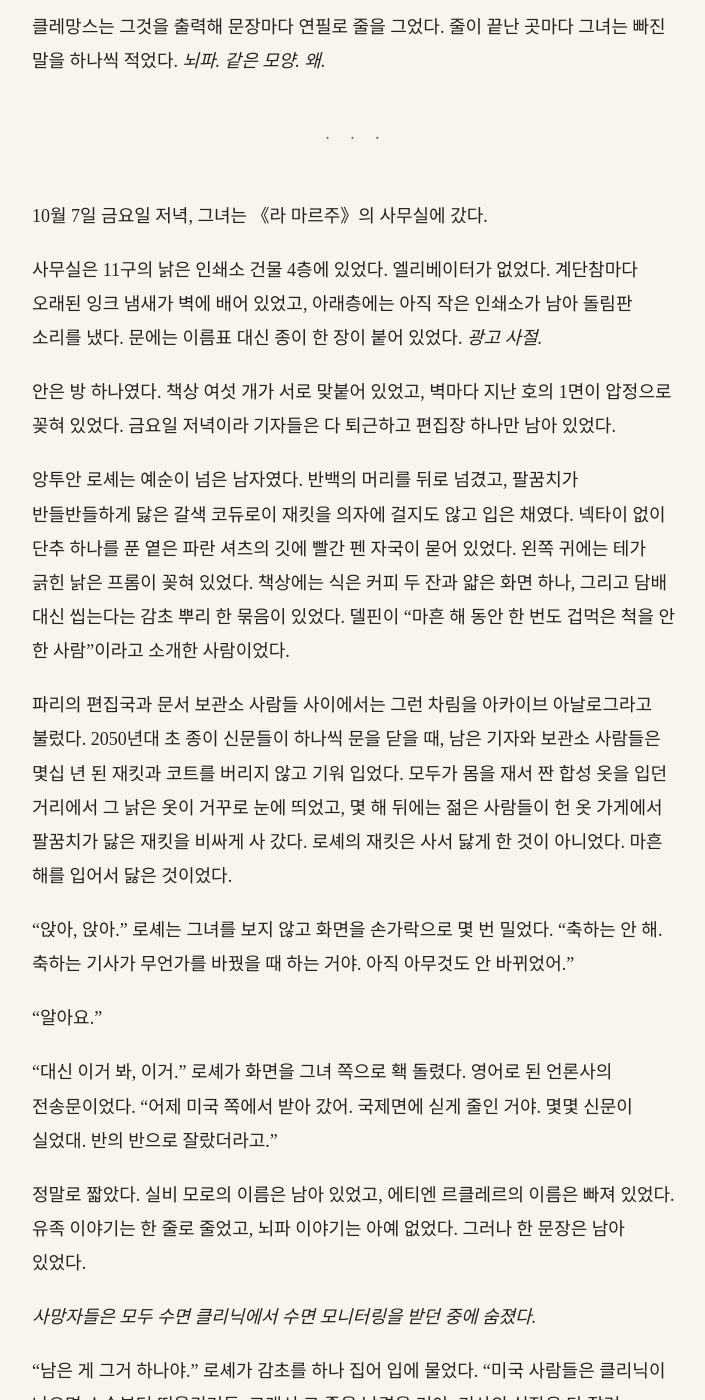
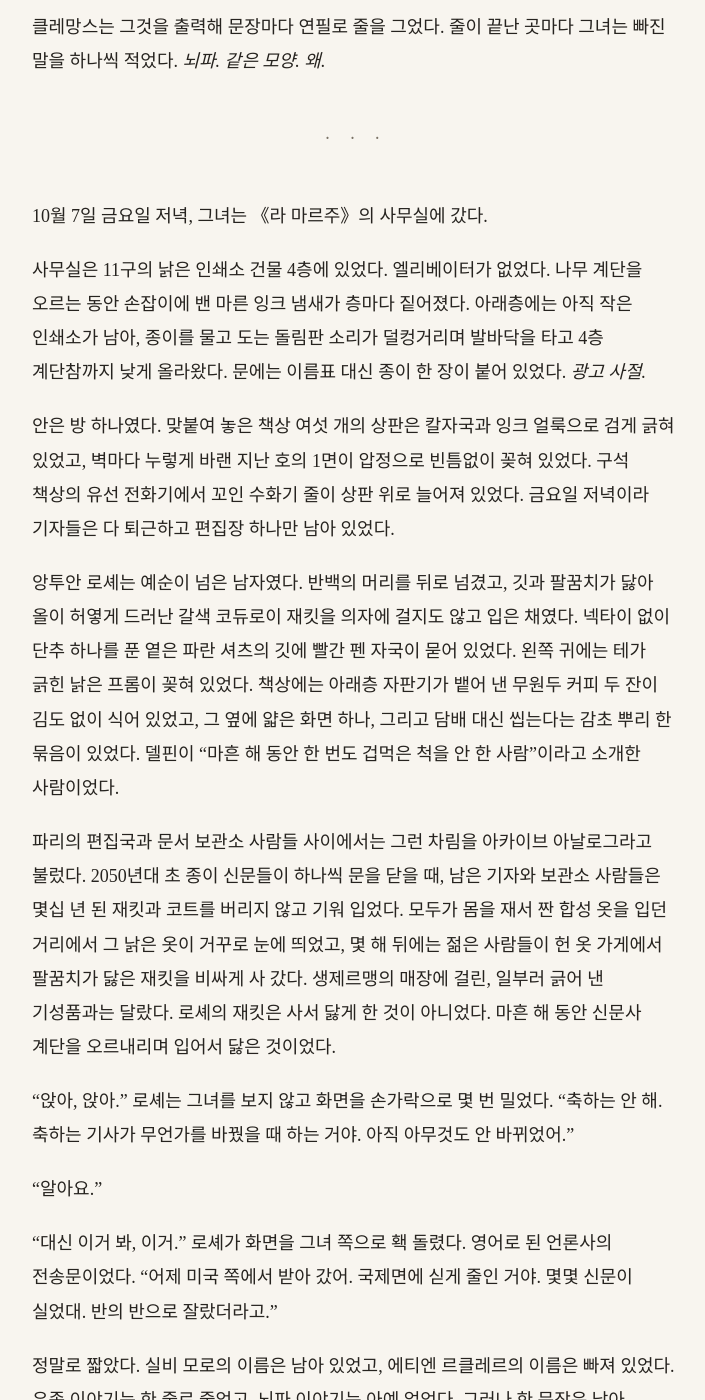
Before and after one commit to kangkkang/writer_s1_public, a Jekyll site: the page built from vol1/019.md, in a window 1280 px wide and 1400 px high, scrolled down 2950 px. Shown: the whole window, without its empty margins (284-989 px from the left). Built offline with Jekyll 4.4.1, drawn with Linux system fonts in a browser that asks for light colours; our own code applies the rules of GitHub Pages for plain Markdown files; some of the changed text lies outside the part shown.

Commit message:
Update from https://github.com/kangkkang/writer_s1/commit/68a9dcfd2815d2045716f0f61ae0a8d195433388

```diff
--- a/vol1/019.md
+++ b/vol1/019.md
@@ -66,13 +66,13 @@
 
 10월 7일 금요일 저녁, 그녀는 《라 마르주》의 사무실에 갔다.
 
-사무실은 11구의 낡은 인쇄소 건물 4층에 있었다. 엘리베이터가 없었다. 계단참마다 오래된 잉크 냄새가 벽에 배어 있었고, 아래층에는 아직 작은 인쇄소가 남아 돌림판 소리를 냈다. 문에는 이름표 대신 종이 한 장이 붙어 있었다. *광고 사절.*
+사무실은 11구의 낡은 인쇄소 건물 4층에 있었다. 엘리베이터가 없었다. 나무 계단을 오르는 동안 손잡이에 밴 마른 잉크 냄새가 층마다 짙어졌다. 아래층에는 아직 작은 인쇄소가 남아, 종이를 물고 도는 돌림판 소리가 덜컹거리며 발바닥을 타고 4층 계단참까지 낮게 올라왔다. 문에는 이름표 대신 종이 한 장이 붙어 있었다. *광고 사절.*
 
-안은 방 하나였다. 책상 여섯 개가 서로 맞붙어 있었고, 벽마다 지난 호의 1면이 압정으로 꽂혀 있었다. 금요일 저녁이라 기자들은 다 퇴근하고 편집장 하나만 남아 있었다.
+안은 방 하나였다. 맞붙여 놓은 책상 여섯 개의 상판은 칼자국과 잉크 얼룩으로 검게 긁혀 있었고, 벽마다 누렇게 바랜 지난 호의 1면이 압정으로 빈틈없이 꽂혀 있었다. 구석 책상의 유선 전화기에서 꼬인 수화기 줄이 상판 위로 늘어져 있었다. 금요일 저녁이라 기자들은 다 퇴근하고 편집장 하나만 남아 있었다.
 
-앙투안 로셰는 예순이 넘은 남자였다. 반백의 머리를 뒤로 넘겼고, 팔꿈치가 반들반들하게 닳은 갈색 코듀로이 재킷을 의자에 걸지도 않고 입은 채였다. 넥타이 없이 단추 하나를 푼 옅은 파란 셔츠의 깃에 빨간 펜 자국이 묻어 있었다. 왼쪽 귀에는 테가 긁힌 낡은 프롬이 꽂혀 있었다. 책상에는 식은 커피 두 잔과 얇은 화면 하나, 그리고 담배 대신 씹는다는 감초 뿌리 한 묶음이 있었다. 델핀이 "마흔 해 동안 한 번도 겁먹은 척을 안 한 사람"이라고 소개한 사람이었다.
+앙투안 로셰는 예순이 넘은 남자였다. 반백의 머리를 뒤로 넘겼고, 깃과 팔꿈치가 닳아 올이 허옇게 드러난 갈색 코듀로이 재킷을 의자에 걸지도 않고 입은 채였다. 넥타이 없이 단추 하나를 푼 옅은 파란 셔츠의 깃에 빨간 펜 자국이 묻어 있었다. 왼쪽 귀에는 테가 긁힌 낡은 프롬이 꽂혀 있었다. 책상에는 아래층 자판기가 뱉어 낸 무원두 커피 두 잔이 김도 없이 식어 있었고, 그 옆에 얇은 화면 하나, 그리고 담배 대신 씹는다는 감초 뿌리 한 묶음이 있었다. 델핀이 "마흔 해 동안 한 번도 겁먹은 척을 안 한 사람"이라고 소개한 사람이었다.
 
-파리의 편집국과 문서 보관소 사람들 사이에서는 그런 차림을 아카이브 아날로그라고 불렀다. 2050년대 초 종이 신문들이 하나씩 문을 닫을 때, 남은 기자와 보관소 사람들은 몇십 년 된 재킷과 코트를 버리지 않고 기워 입었다. 모두가 몸을 재서 짠 합성 옷을 입던 거리에서 그 낡은 옷이 거꾸로 눈에 띄었고, 몇 해 뒤에는 젊은 사람들이 헌 옷 가게에서 팔꿈치가 닳은 재킷을 비싸게 사 갔다. 로셰의 재킷은 사서 닳게 한 것이 아니었다. 마흔 해를 입어서 닳은 것이었다.
+파리의 편집국과 문서 보관소 사람들 사이에서는 그런 차림을 아카이브 아날로그라고 불렀다. 2050년대 초 종이 신문들이 하나씩 문을 닫을 때, 남은 기자와 보관소 사람들은 몇십 년 된 재킷과 코트를 버리지 않고 기워 입었다. 모두가 몸을 재서 짠 합성 옷을 입던 거리에서 그 낡은 옷이 거꾸로 눈에 띄었고, 몇 해 뒤에는 젊은 사람들이 헌 옷 가게에서 팔꿈치가 닳은 재킷을 비싸게 사 갔다. 생제르맹의 매장에 걸린, 일부러 긁어 낸 기성품과는 달랐다. 로셰의 재킷은 사서 닳게 한 것이 아니었다. 마흔 해 동안 신문사 계단을 오르내리며 입어서 닳은 것이었다.
 
 "앉아, 앉아." 로셰는 그녀를 보지 않고 화면을 손가락으로 몇 번 밀었다. "축하는 안 해. 축하는 기사가 무언가를 바꿨을 때 하는 거야. 아직 아무것도 안 바뀌었어."
 
@@ -218,11 +218,11 @@
 
 표를 꺼내 두 장으로 나눴다. 스물두 줄의 이름과 도시와 날짜가 있는 앞장, 그리고 초가 적힌 맨 오른쪽 칸. 그녀는 자를 대고 그 칸을 세로로 잘라 냈다. 둘 다 있어야 뜻이 되었고, 하나만으로는 아무것도 아니었다. 이름 없는 초는 숫자일 뿐이었고, 초 없는 이름은 신문에 이미 실린 것이었다.
 
-앞장은 작업실 서류함의 맨 뒤, 4년 전 보험사 취재 폴더 안에 끼워 넣었다. 초의 띠는 5층 집으로 가져가 부엌 서랍의 녹음기 옆에 두었다. 그러다 다시 꺼냈다. 집 주소를 아는 사람이 있었다. 그녀는 띠를 반으로 접어, 낡은 요리책의 표지 안쪽에 테이프로 붙였다. 할머니가 쓰던 책이었다.
+앞장은 작업실 쇠 서랍의 맨 뒤 칸, 4년 전 보험사 취재 폴더 안에 끼워 넣었다. 초의 띠는 5층 집으로 가져가 부엌 서랍의 녹음기 옆에 두었다. 그러다 다시 꺼냈다. 집 주소를 아는 사람이 있었다. 그녀는 띠를 반으로 접어, 낡은 요리책의 표지 안쪽에 테이프로 붙였다. 할머니가 쓰던 책이었다.
 
 일을 마치고 그녀는 식탁에 앉았다. 라디에이터가 딸깍거리며 데워졌다. 창밖의 생폴 거리는 비에 젖어 반짝였다.
 
-식탁 위에 《라 마르주》 한 부가 놓여 있었다. 5일 자였다. 그녀는 그것을 뒤에서부터 넘겼다. 맨 뒤의 두 면은 개인 광고란이었다. 망의 장터에서는 무엇을 올려도 이름과 평점이 따라붙었다. 이 난에 실리는 글에는 아무것도 붙지 않았고, 현금으로 내면 누가 냈는지도 남지 않았다. 그래서 이 난을 찾는 사람들이 아직 있었다. 방을 구하는 사람, 고양이를 찾는 사람, 오래전에 헤어진 누군가에게 보내는 짧은 문장들. 기사에 대한 대답이 가끔 거기 실렸기 때문에, 그녀는 자기 기사가 실린 주에는 늘 그 면을 읽었다. 대부분은 아무 상관 없는 광고였다. 이번 주도 그랬다.
+식탁 위에 《라 마르주》 한 부가 놓여 있었다. 5일 자였다. 그녀는 그것을 뒤에서부터 넘겼다. 맨 뒤의 두 면은 개인 광고란이었다. 망의 장터에서는 무엇을 올려도 이름과 평점이 따라붙었다. 이 난에 실리는 글에는 아무것도 붙지 않았고, 현금으로 내면 누가 냈는지도 남지 않았다. 그래서 이 난을 찾는 사람들이 아직 있었다. 방을 구하는 사람, 고양이를 찾는 사람, 중고 부품을 파는 사람, 실종자를 찾는 쪽지, 오래전에 헤어진 누군가에게 보내는 짧은 문장들. 기사에 대한 대답이 가끔 거기 실렸기 때문에, 그녀는 자기 기사가 실린 주에는 늘 그 면을 읽었다. 대부분은 아무 상관 없는 광고였다. 이번 주도 그랬다.
 
 그녀는 신문을 접었다. 인쇄소가 늦추지 않는다면, 다음 주 수요일에 새 호가 나올 것이었다.
 
```
Also changed, not shown: vol1/015.md (+9 -3 lines), vol1/016.md (+3 -3 lines), vol1/017.md (+3 -3 lines).
